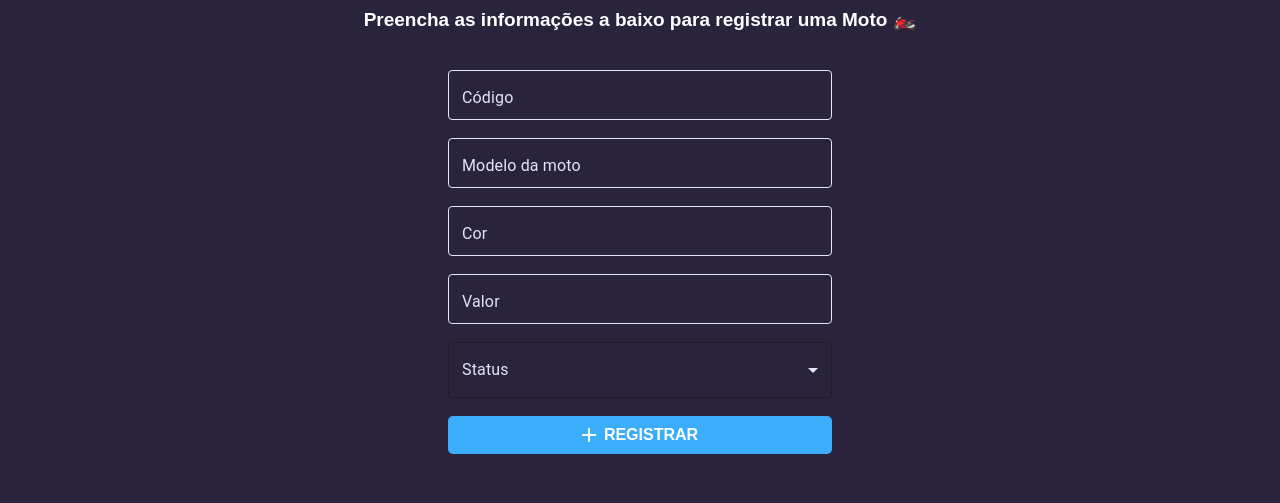
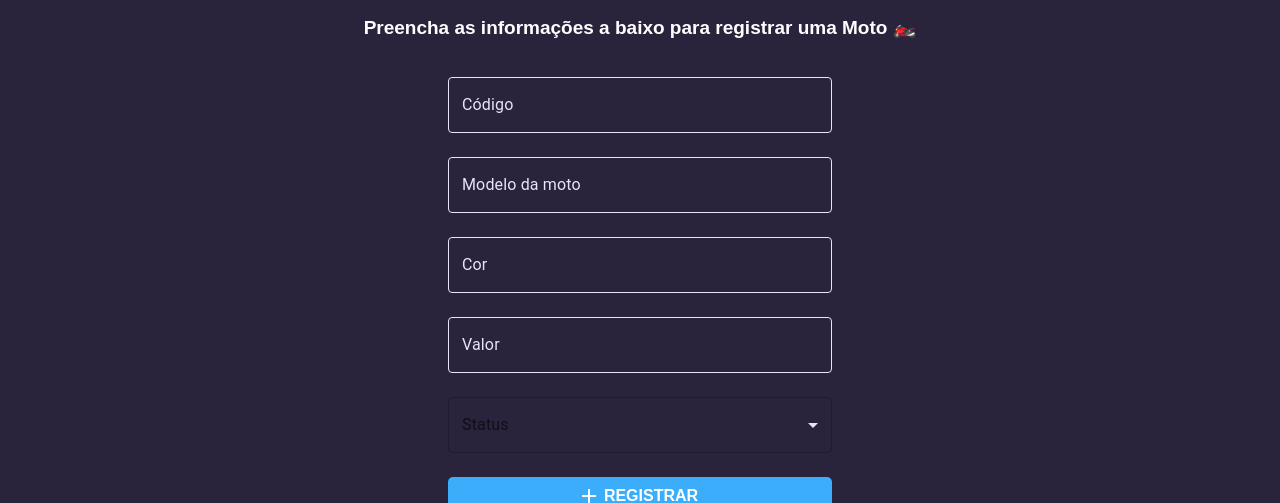
Before and after one commit to costarodrigo22/teste-motoca-systems, a React (Vite) app in the folder teste-motocaSystems-frontEnd/: page / in a window 1280 px wide. Shown: the part 176-679 px from the top of the page. Built offline with nearby package versions, Linux system fonts and the light colour scheme; the HTML template or start-up script is replaced by a standard one.

Commit message:
fix: :zap: change all components

```diff
--- a/teste-motocaSystems-frontEnd/src/components/TextTitleList/index.tsx
+++ b/teste-motocaSystems-frontEnd/src/components/TextTitleList/index.tsx
@@ -36,6 +36,7 @@ const FilterComponent: React.FC<TextTitleProps> = ({ name }) => {
                     </NewRecordButton>
                 </Leitors>
             </ContainerBox>
+
             <ContainerLine>
                 <Line />
             </ContainerLine>
--- a/teste-motocaSystems-frontEnd/src/components/header/index.tsx
+++ b/teste-motocaSystems-frontEnd/src/components/header/index.tsx
@@ -1,4 +1,4 @@
-import { Container, Space } from "./style"
+import { Container, Space } from "./styles"
 
 import Profile from "../../assets/icon/profile.svg"
 import House from "../../assets/icon/house.svg"
@@ -6,10 +6,13 @@ import House from "../../assets/icon/house.svg"
 export default function Header() {
     return (
         <Container>
+
             <Space />
             <img src={House} alt="casa" width={25} className="short" />
+
             <Space />
             <img src={Profile} alt="perfil" width={35} />
+
             <Space />
         </Container>
     )
--- a/teste-motocaSystems-frontEnd/src/components/input/index.tsx
+++ b/teste-motocaSystems-frontEnd/src/components/input/index.tsx
@@ -1,57 +1,24 @@
-import { InputWrapper } from "./styles";
-import TextField from '@mui/material/TextField';
-import Select from '@mui/material/Select';
+import { StyledFormControl, InputWrapper, StyledInputLabel, StyledSelect, StyledTextField } from "./styles"
+
 import MenuItem from '@mui/material/MenuItem';
-import InputLabel from '@mui/material/InputLabel';
-import FormControl from '@mui/material/FormControl';
 
-export interface InputComponentProps {
+interface InputComponentProps {
     label: string;
-    type: string;
+    type?: string;
     fullWidth?: boolean;
-    width?: string;
-    height?: string;
     options?: { value: string; label: string }[];
 }
 
-const InputComponent: React.FC<InputComponentProps> = ({ label, type = "text", fullWidth = true, width = '100%', height = 'auto', options, ...props }) => {
+const InputComponent: React.FC<InputComponentProps> = ({ label, type = "text", fullWidth = true, options, ...props }) => {
     return (
         <InputWrapper>
             {type === 'select' ? (
-                <FormControl variant="outlined" fullWidth={fullWidth} sx={{ width: width }}>
-                    <InputLabel sx={{
-                        color: '#E7E3FC', '&.Mui-focused': { color: '#E7E3FC' }
-                    }}>{label}</InputLabel>
-                    <Select
+                <StyledFormControl variant="outlined" fullWidth={fullWidth} >
+                    <StyledInputLabel>
+                        {label}
+                    </StyledInputLabel>
+                    <StyledSelect
                         label={label}
-                        sx={{
-                            '& .MuiOutlinedInput-root': {
-                                '& fieldset': {
-                                    borderColor: '#E7E3FC',
-                                },
-                                '&:hover fieldset': {
-                                    borderColor: '#E7E3FC',
-                                },
-                                '&.Mui-focused fieldset': {
-                                    borderColor: '#E7E3FC',
-                                },
-                            },
-                            '& .MuiSelect-icon': {
-                                color: '#E7E3FC',
-                            },
-                            '& .MuiInputBase-input': {
-                                color: '#E7E3FC',
-                            },
-                            '& .MuiInputLabel-root': {
-                                color: '#E7E3FC',
-                            },
-                            '& .MuiInputLabel-outlined': {
-                                transform: 'translate(14px, 14px) scale(1)',
-                                '&.Mui-focused': {
-                                    transform: 'translate(14px, -6px) scale(0.75)',
-                                },
-                            },
-                        }}
                         {...props}
                     >
                         {options?.map((option) => (
@@ -59,47 +26,19 @@ const InputComponent: React.FC<InputComponentProps> = ({ label, type = "text", f
                                 {option.label}
                             </MenuItem>
                         ))}
-                    </Select>
-                </FormControl>
+                    </StyledSelect>
+                </StyledFormControl>
             ) : (
-                <TextField
+                <StyledTextField
                     label={label}
                     variant="outlined"
                     fullWidth={fullWidth}
                     type={type}
-                    sx={{
-                        width: width,
-                        '& .MuiOutlinedInput-root': {
-                            height: height,
-                            '& fieldset': {
-                                borderColor: '#E7E3FC',
-                            },
-                            '&:hover fieldset': {
-                                borderColor: '#E7E3FC',
-                            },
-                            '&.Mui-focused fieldset': {
-                                borderColor: '#E7E3FC',
-                            },
-                        },
-                        '& .MuiInputLabel-root': {
-                            color: '#E7E3FC',
-                        },
-                        '& .MuiInputLabel-root.Mui-focused': {
-                            color: '#E7E3FC',
-                        },
-                        '& .MuiOutlinedInput-input': {
-                            color: '#E7E3FC',
-                        },
-                        'input': {
-                            color: '#E7E3FC',
-                        }
-                    }}
                     {...props}
                 />
-            )
-            }
-        </InputWrapper >
+            )}
+        </InputWrapper>
     );
-}
+};
 
 export default InputComponent;
--- a/teste-motocaSystems-frontEnd/src/components/input/styles.ts
+++ b/teste-motocaSystems-frontEnd/src/components/input/styles.ts
@@ -1,5 +1,71 @@
-import { styled } from "@mui/system"
+import styled from "styled-components"
 
-export const InputWrapper = styled("div")({
-  marginBottom: "10px",
-})
+import TextField from "@mui/material/TextField"
+import Select from "@mui/material/Select"
+import InputLabel from "@mui/material/InputLabel"
+import FormControl from "@mui/material/FormControl"
+
+export const InputWrapper = styled.div`
+  margin-bottom: 16px;
+`
+
+export const StyledFormControl = styled(FormControl)``
+
+export const StyledInputLabel = styled(InputLabel)`
+  color: #e7e3fc;
+
+  &.Mui-focused {
+    color: #e7e3fc;
+  }
+`
+export const StyledSelect = styled(Select)`
+  & .MuiOutlinedInput-root {
+    & fieldset {
+      border-color: #e7e3fc;
+    }
+    &:hover fieldset {
+      border-color: #e7e3fc;
+    }
+    &.Mui-focused fieldset {
+      border-color: #e7e3fc;
+    }
+  }
+  & .MuiSelect-icon {
+    color: #e7e3fc;
+  }
+  & .MuiInputBase-input {
+    color: #e7e3fc;
+  }
+  & .MuiInputLabel-root {
+    color: #e7e3fc;
+  }
+  & .MuiInputLabel-outlined {
+    transform: translate(14px, 14px) scale(1);
+    &.Mui-focused {
+      transform: translate(14px, -6px) scale(0.75);
+    }
+  }
+`
+
+export const StyledTextField = styled(TextField)`
+  & .MuiOutlinedInput-root {
+    & fieldset {
+      border-color: #e7e3fc;
+    }
+    &:hover fieldset {
+      border-color: #e7e3fc;
+    }
+    &.Mui-focused fieldset {
+      border-color: #e7e3fc;
+    }
+  }
+  & .MuiInputLabel-root {
+    color: #e7e3fc;
+  }
+  & .MuiInputLabel-root.Mui-focused {
+    color: #e7e3fc;
+  }
+  & .MuiOutlinedInput-input {
+    color: #e7e3fc;
+  }
+`
--- a/teste-motocaSystems-frontEnd/src/pages/Edit/index.tsx
+++ b/teste-motocaSystems-frontEnd/src/pages/Edit/index.tsx
@@ -1,7 +1,7 @@
 import { Container, ContainerContent, Form, ContainerControler, Space } from "./styles"
 
 import TextTitle from "../../components/TextTitle"
-import InputComponent from "../../components/input"
+import InputComponent from "../../components/Input"
 import ButtonComponent from "../../components/Button"
 
 export default function Edit() {
```
